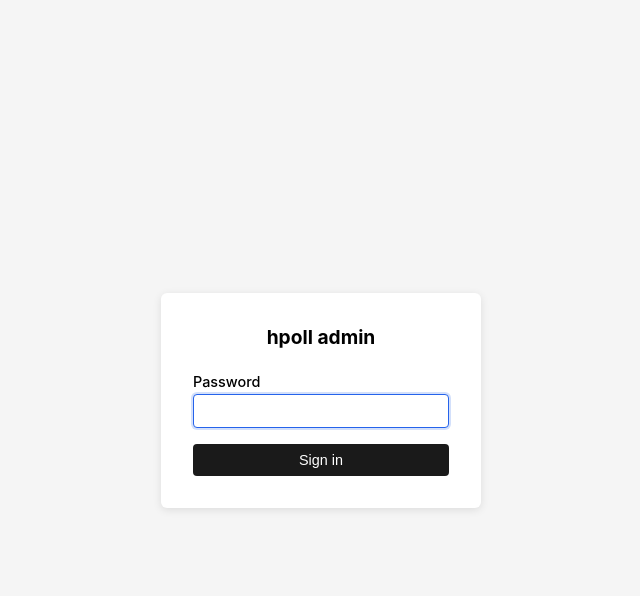
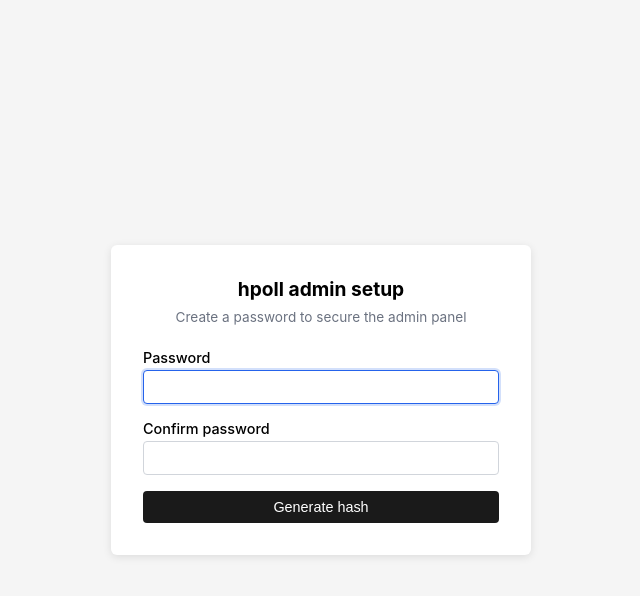
Before and after one commit to pkinerd/hpoll, an ASP.NET Core app: page /Login in a window 1280 px wide. Shown: the top 596 px of the page, without its empty margins (319-959 px from the left). Run offline with ASP.NET Core 8, Linux system fonts and the light colour scheme; the project's own start-up code is not run, and a stand-in starts its controllers and pages.

Commit message:
Hash admin password with PBKDF2 and add setup UI
Replace plain-text ADMIN_PASSWORD with ADMIN_PASSWORD_HASH. When the
hash env var is not set, the login page shows a setup form that lets
the user enter a password, generates a PBKDF2-SHA256 hash, and
displays it for the user to copy into their .env file.

- PasswordHasher<T> handles salt generation and iteration count
- Minimum 8 character password enforced during setup
- Confirm password field prevents typos
- Updated .env.example and README with new variable name

https://claude.ai/code/session_01KcGb33vNTTS4sRzoQ97AzJ

```diff
--- a/src/Hpoll.Admin/Pages/Login.cshtml
+++ b/src/Hpoll.Admin/Pages/Login.cshtml
@@ -9,12 +9,13 @@
 <head>
     <meta charset="utf-8" />
     <meta name="viewport" content="width=device-width, initial-scale=1.0" />
-    <title>hpoll admin - Login</title>
+    <title>hpoll admin - @(Model.IsSetupMode ? "Setup" : "Login")</title>
     <style>
         * { box-sizing: border-box; margin: 0; padding: 0; }
         body { font-family: -apple-system, BlinkMacSystemFont, "Segoe UI", Roboto, sans-serif; background: #f5f5f5; display: flex; align-items: center; justify-content: center; min-height: 100vh; }
-        .login-box { background: #fff; padding: 2rem; border-radius: 6px; box-shadow: 0 2px 8px rgba(0,0,0,0.1); width: 320px; }
-        .login-box h1 { font-size: 1.2rem; margin-bottom: 1.5rem; text-align: center; }
+        .login-box { background: #fff; padding: 2rem; border-radius: 6px; box-shadow: 0 2px 8px rgba(0,0,0,0.1); width: 420px; }
+        .login-box h1 { font-size: 1.2rem; margin-bottom: 0.5rem; text-align: center; }
+        .subtitle { font-size: 0.85rem; color: #6b7280; text-align: center; margin-bottom: 1.5rem; }
         .form-group { margin-bottom: 1rem; }
         .form-group label { display: block; font-weight: 500; margin-bottom: 0.25rem; font-size: 0.9rem; }
         .form-group input { width: 100%; padding: 0.5rem; border: 1px solid #d1d5db; border-radius: 4px; font-size: 0.9rem; }
@@ -22,11 +23,58 @@
         .btn { width: 100%; padding: 0.5rem; background: #1a1a1a; color: #fff; border: none; border-radius: 4px; font-size: 0.9rem; cursor: pointer; }
         .btn:hover { background: #333; }
         .error { color: #dc2626; font-size: 0.85rem; margin-bottom: 0.75rem; }
+        .hash-result { margin-top: 1rem; padding: 1rem; background: #f0fdf4; border: 1px solid #86efac; border-radius: 4px; }
+        .hash-result p { font-size: 0.85rem; margin-bottom: 0.5rem; color: #166534; }
+        .hash-result code { display: block; word-break: break-all; font-size: 0.8rem; background: #fff; padding: 0.5rem; border-radius: 3px; border: 1px solid #d1d5db; margin-bottom: 0.75rem; user-select: all; }
+        .hash-result ol { font-size: 0.8rem; color: #374151; padding-left: 1.25rem; }
+        .hash-result ol li { margin-bottom: 0.25rem; }
+        .hash-result ol code { display: inline; padding: 0.1rem 0.3rem; margin: 0; border: none; background: #e5e7eb; font-size: 0.8rem; }
     </style>
 </head>
 <body>
     <div class="login-box">
+        @if (Model.IsSetupMode)
+        {
+            <h1>hpoll admin setup</h1>
+            <p class="subtitle">Create a password to secure the admin panel</p>
+
+            @if (!string.IsNullOrEmpty(Model.ErrorMessage))
+            {
+                <p class="error">@Model.ErrorMessage</p>
+            }
+
+            @if (!string.IsNullOrEmpty(Model.GeneratedHash))
+            {
+                <div class="hash-result">
+                    <p>Your password hash:</p>
+                    <code>@Model.GeneratedHash</code>
+                    <ol>
+                        <li>Copy the hash above</li>
+                        <li>Set <code>ADMIN_PASSWORD_HASH</code> in your <code>.env</code> file</li>
+                        <li>Restart the container</li>
+                    </ol>
+                </div>
+            }
+            else
+            {
+                <form method="post" asp-page-handler="Setup">
+                    <div class="form-group">
+                        <label for="password">Password</label>
+                        <input type="password" id="password" name="password" autofocus required minlength="8" />
+                    </div>
+                    <div class="form-group">
+                        <label for="confirmPassword">Confirm password</label>
+                        <input type="password" id="confirmPassword" name="confirmPassword" required minlength="8" />
+                    </div>
+                    <button type="submit" class="btn">Generate hash</button>
+                </form>
+            }
+        }
+        else
+        {
             <h1>hpoll admin</h1>
+            <p class="subtitle">Sign in to continue</p>
+
             @if (!string.IsNullOrEmpty(Model.ErrorMessage))
             {
                 <p class="error">@Model.ErrorMessage</p>
@@ -38,6 +86,7 @@
                 </div>
                 <button type="submit" class="btn">Sign in</button>
             </form>
+        }
     </div>
 </body>
 </html>
--- a/src/Hpoll.Admin/Pages/Login.cshtml.cs
+++ b/src/Hpoll.Admin/Pages/Login.cshtml.cs
@@ -1,10 +1,9 @@
 using System.Collections.Concurrent;
 using System.Security.Claims;
-using System.Security.Cryptography;
-using System.Text;
 using Microsoft.AspNetCore.Authentication;
 using Microsoft.AspNetCore.Authentication.Cookies;
 using Microsoft.AspNetCore.Authorization;
+using Microsoft.AspNetCore.Identity;
 using Microsoft.AspNetCore.Mvc;
 using Microsoft.AspNetCore.Mvc.RazorPages;
 
@@ -14,15 +13,29 @@ namespace Hpoll.Admin.Pages;
 public class LoginModel : PageModel
 {
     private static readonly ConcurrentDictionary<string, (int Count, DateTime ResetAt)> _failedAttempts = new();
+    private static readonly PasswordHasher<object> _hasher = new();
     private const int MaxAttempts = 5;
     private static readonly TimeSpan LockoutDuration = TimeSpan.FromMinutes(15);
 
+    public bool IsSetupMode { get; set; }
     public string? ErrorMessage { get; set; }
+    public string? GeneratedHash { get; set; }
 
-    public void OnGet() { }
+    public void OnGet()
+    {
+        IsSetupMode = string.IsNullOrEmpty(Environment.GetEnvironmentVariable("ADMIN_PASSWORD_HASH"));
+    }
 
     public async Task<IActionResult> OnPostAsync(string password)
     {
+        var storedHash = Environment.GetEnvironmentVariable("ADMIN_PASSWORD_HASH");
+        if (string.IsNullOrEmpty(storedHash))
+        {
+            IsSetupMode = true;
+            ErrorMessage = "ADMIN_PASSWORD_HASH is not configured. Use the form below to generate one.";
+            return Page();
+        }
+
         var clientIp = HttpContext.Connection.RemoteIpAddress?.ToString() ?? "unknown";
 
         // Check rate limit
@@ -36,18 +49,9 @@ public class LoginModel : PageModel
             _failedAttempts.TryRemove(clientIp, out _);
         }
 
-        var expected = Environment.GetEnvironmentVariable("ADMIN_PASSWORD");
-        if (string.IsNullOrEmpty(expected))
+        var result = _hasher.VerifyHashedPassword(null!, storedHash, password ?? string.Empty);
+        if (result == PasswordVerificationResult.Failed)
         {
-            ErrorMessage = "ADMIN_PASSWORD environment variable is not configured.";
-            return Page();
-        }
-
-        var passwordBytes = Encoding.UTF8.GetBytes(password ?? string.Empty);
-        var expectedBytes = Encoding.UTF8.GetBytes(expected);
-        if (!CryptographicOperations.FixedTimeEquals(passwordBytes, expectedBytes))
-        {
-            // Track failed attempt
             _failedAttempts.AddOrUpdate(clientIp,
                 _ => (1, DateTime.UtcNow.Add(LockoutDuration)),
                 (_, existing) => (existing.Count + 1, DateTime.UtcNow.Add(LockoutDuration)));
@@ -67,4 +71,30 @@ public class LoginModel : PageModel
 
         return RedirectToPage("/Index");
     }
+
+    public IActionResult OnPostSetup(string password, string confirmPassword)
+    {
+        IsSetupMode = true;
+
+        if (string.IsNullOrEmpty(password))
+        {
+            ErrorMessage = "Password is required.";
+            return Page();
+        }
+
+        if (password.Length < 8)
+        {
+            ErrorMessage = "Password must be at least 8 characters.";
+            return Page();
+        }
+
+        if (password != confirmPassword)
+        {
+            ErrorMessage = "Passwords do not match.";
+            return Page();
+        }
+
+        GeneratedHash = _hasher.HashPassword(null!, password);
+        return Page();
+    }
 }
```
Also changed, not shown: README.md, 1 other file. Lines whose indentation alone changed are shown as unchanged.
